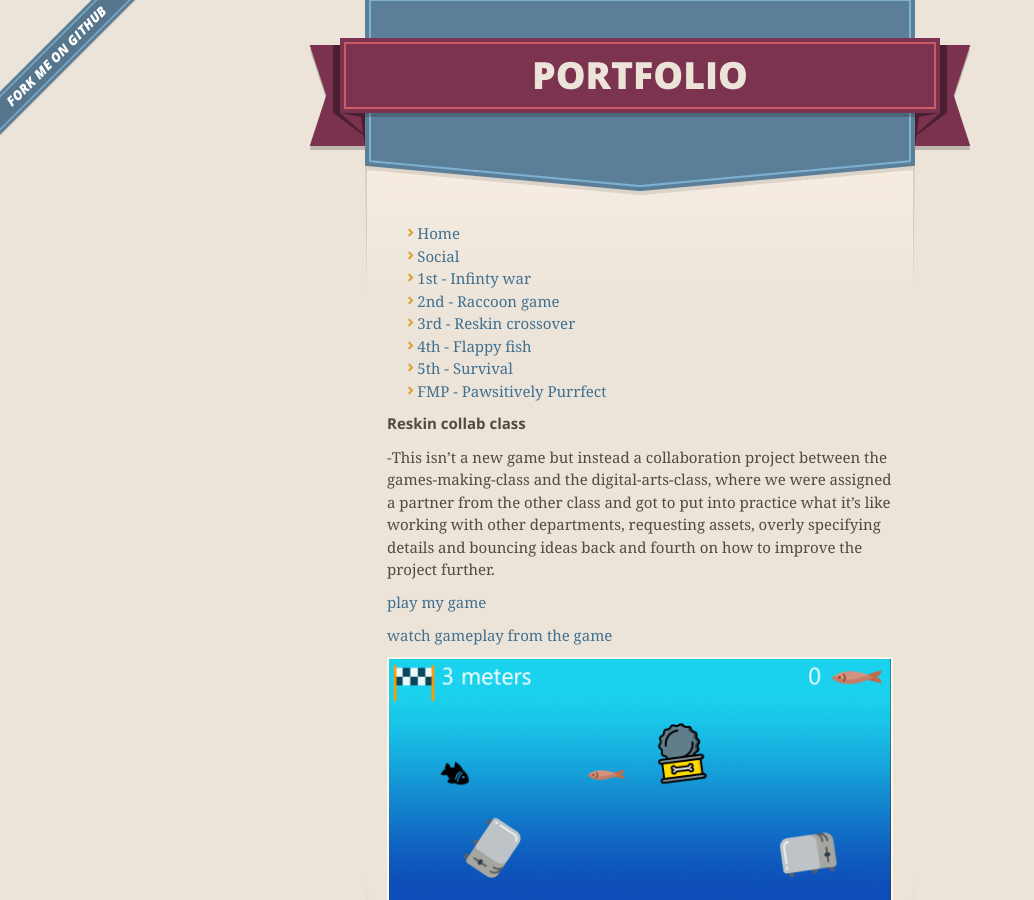
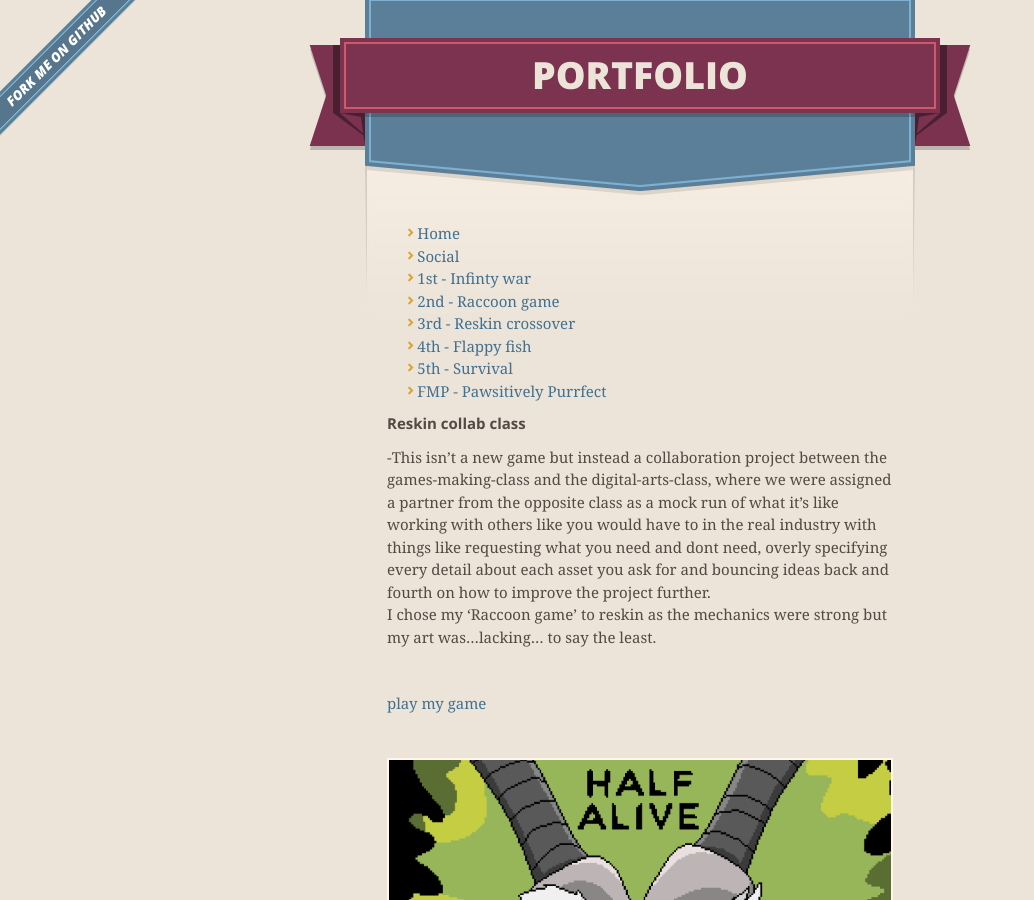
Before and after one commit to TonyStarkOfWinterfell/portfolio, a Jekyll site: the page built from Reskin.md, in a window 1280 px wide and 900 px high. Shown: the whole window, without its empty margins (0-1034 px from the left). Built offline with Jekyll 4.4.1, drawn with Linux system fonts in a browser that asks for light colours; our own code applies the rules of GitHub Pages for plain Markdown files; the repository's description, which GitHub fills in, is left out.

Commit message:
Update Reskin.md

```diff
--- a/Reskin.md
+++ b/Reskin.md
@@ -1,14 +1,29 @@
 # Reskin collab class
 
--This isn't a new game but instead a collaboration project between the games-making-class and the digital-arts-class, where we were assigned a partner from the other class and got to put into practice what it's like working with other departments, requesting assets, overly specifying details and bouncing ideas back and fourth on how to improve the project further.
+-This isn't a new game but instead a collaboration project between the games-making-class and the digital-arts-class, where we were assigned a partner from the opposite class as a mock run of what it's like working with others like you would have to in the real industry with things like requesting what you need and dont need, overly specifying every detail about each asset you ask for and bouncing ideas back and fourth on how to improve the project further.
+<br>
+I chose my 'Raccoon game' to reskin as the mechanics were strong but my art was...lacking... to say the least.
 
-[play my game](https://tonystarkofwinterfell.github.io/WebGLLink/index.html)
+<br>
 
-[watch gameplay from the game](https://youtu.be/kbTqX8ScaqQ)
+[play my game](https://tonystarkofwinterfell.github.io/FReskinWeb/.html)
+
+<br>
+
 
 
 <div>
-      <a class="example-image-link" href="assets/Fmp/Level.PNG" data-lightbox="example-set" data-title="Click the right half of the image to move forward.">
-        <img class="example-image" src="assets/Fmp/Level.PNG" alt=""/>
+      <a class="example-image-link" href="assets/Gallery/RSKmenu.png" data-lightbox="example-set" data-title="the main menu">
+        <img class="example-image" src="assets/Gallery/RSKmenu.png" alt=""/>
+  </a>
+  <a class="example-image-link" href="assets/Gallery/RSKL.png" data-lightbox="example-set" data-title="the level">
+        <img class="example-image" src="assets/Gallery/RSKL.png" alt=""/>
+  </a>
+  <a class="example-image-link" href="assets/Gallery/RSKcol.png" data-lightbox="example-set" data-title="the player collecting the objective">
+        <img class="example-image" src="assets/Gallery/RSKcol.png" alt=""/>
+  </a>
+  <a class="example-image-link" href="assets/Gallery/RSKwin.png" data-lightbox="example-set" data-title="the winning screen">
+        <img class="example-image" src="assets/Gallery/RSKwin.png" alt=""/>
+  </a>
 
     </div>
```
